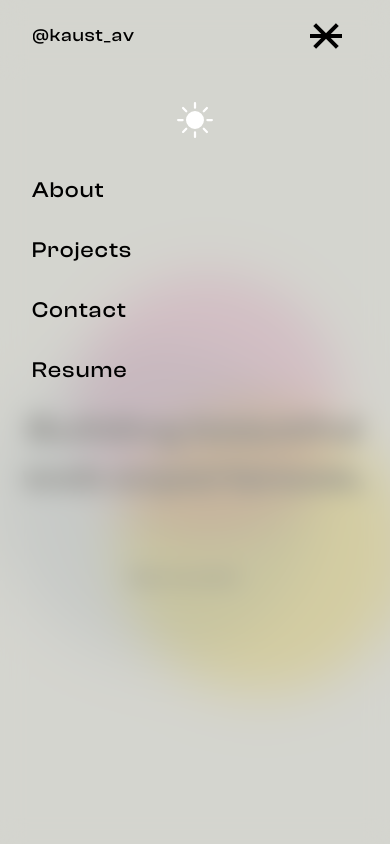
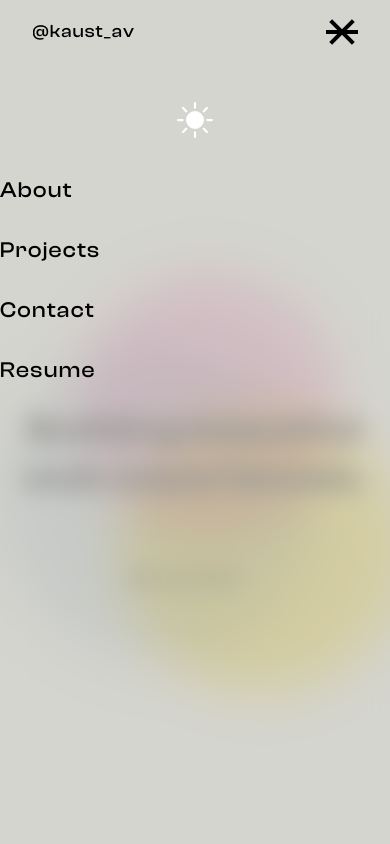
Before and after one commit to kaustav927/Portfolio2.0, a Next.js app in the folder portfolio2.0/: page / in a window 390 px wide. Both pictures are taken after a click on the element 325 px from the left and 36 px from the top of the page. Shown: the top 844 px of the page. Built offline with nearby package versions, Linux system fonts and the light colour scheme.

Commit message:
nav bar fix

```diff
--- a/portfolio2.0/components/Navbar.tsx
+++ b/portfolio2.0/components/Navbar.tsx
@@ -41,7 +41,7 @@ function MobileNav({ open, setOpen, theme, setTheme }: mobleNavProps) {
         </h1>
       </div>
 
-      <div className="flex flex-col ml-8 w-10/12">
+      <div className="flex flex-col ml-0 w-10/12">
         <Link href="/about" passHref>
           <h1
             className="text-md font-cd-medium dark:text-white py-4"
@@ -125,13 +125,13 @@ export default function Navbar() {
       ) : null}
 
       <div className="z-50 sticky top-0 w-screen overflow-x-none flex flex-col h-20 items-center filter bg-cool-white/70 dark:bg-slate-800/70 backdrop-blur-md ">
-        <nav className="flex items-center mt-1 lg:-ml-4 md:-ml-2 py-4 container w-10/12 md:w-10/12 lg:w-8/12 lg:max-w-screen-lg overflow-hidden">
+        <nav className="flex items-center  py-4 container w-10/12 md:w-10/12 lg:w-8/12 lg:max-w-screen-lg overflow-hidden">
           <div className="w-3/12 flex items-left">
             <Link href="/" passHref>
                 <h1 className="cursor-default text-sm text-left font-cd-medium md:text-2xl md:font-cd-regular lg:text-2xl lg:font-cd-regular dark:text-white">@kaust_av</h1>
             </Link>
           </div>
-          <div className="w-9/12 flex justify-end mr-4 md:mr-3 lg:mr-0 items-center font-cd-regular ">
+          <div className="w-9/12 flex justify-end  items-center font-cd-regular ">
             <div
               className="z-50 flex relative w-8 h-8 flex-col justify-between items-center md:hidden"
               onClick={() => {
--- a/portfolio2.0/pages/contact.tsx
+++ b/portfolio2.0/pages/contact.tsx
@@ -9,7 +9,7 @@ function contact() {
 <div className=" h-screen scroll-smooth bg-cool-white dark:bg-slate-800 text-black ">
 
 <Head>
-  <title>Kaustav Sharma | About</title>
+  <title>Kaustav Sharma | Contact</title>
   <link rel="icon" href="/favicon.ico" />
 </Head>
 <Navbar/>
```
